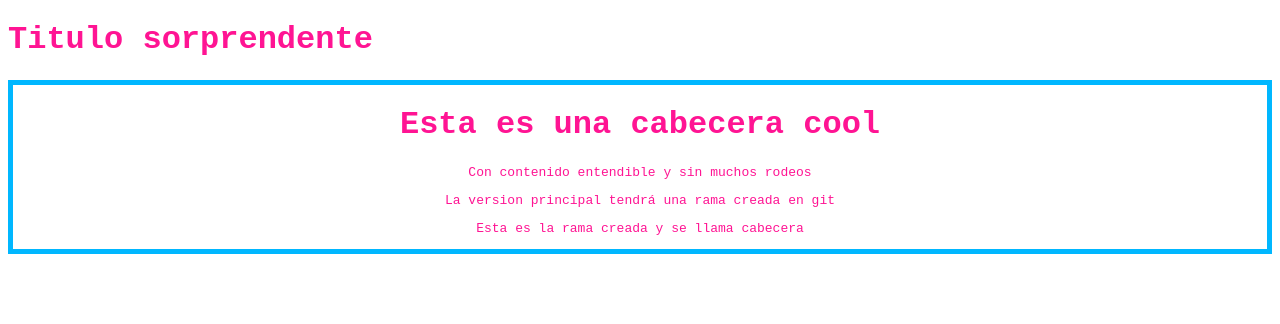
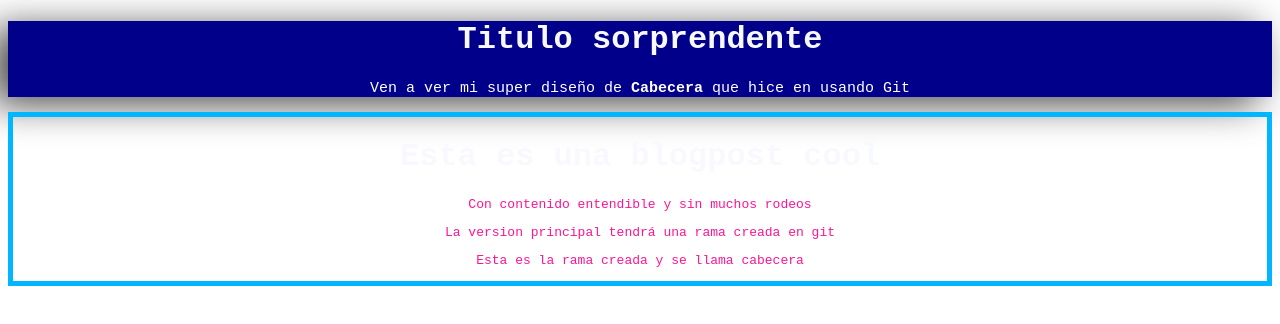
Before and after one commit to DevDuxAaron/blogpostIt, a plain HTML site: page index.html in a window 1280 px wide. Drawn offline with Linux system fonts and the light colour scheme.

Commit message:
Finalizada la cabecera con diseño azul

```diff
--- a/css/style.css
+++ b/css/style.css
@@ -1,5 +1,5 @@
 h1{
-    color: deeppink;
+    color: ghostwhite;
     font-family: 'Courier New', Courier, monospace;
 }
 p{
@@ -11,3 +11,15 @@ p{
     border: 5px solid rgb(0, 183, 255);
     text-align: center;
 }
+.cabecera{
+    text-align: center;
+    color: whitesmoke;
+    background-color: darkblue;
+    -webkit-box-shadow: -15px 7px 38px 0px rgba(0,0,0,0.73);
+    -moz-box-shadow: -15px 7px 38px 0px rgba(0,0,0,0.73);
+    box-shadow: -15px 7px 38px 0px rgba(0,0,0,0.73);
+}
+.cabecera p{
+    color: white;
+    font-size: 15px;
+}
--- a/index.html
+++ b/index.html
@@ -10,9 +10,10 @@
 <body>
     <div class="cabecera">
         <h1>Titulo sorprendente</h1>
+        <p>Ven a ver mi super diseño de <b>Cabecera</b> que hice en usando Git</p>
     </div>
     <div class="contenedor">
-        <h1>Esta es una cabecera cool</h1>
+        <h1>Esta es una blogpost cool</h1>
         <p>Con contenido entendible y sin muchos rodeos</p>
         <p>La version principal tendrá una rama creada en git</p>
         <p>Esta es la rama creada y se llama cabecera</p>
```
